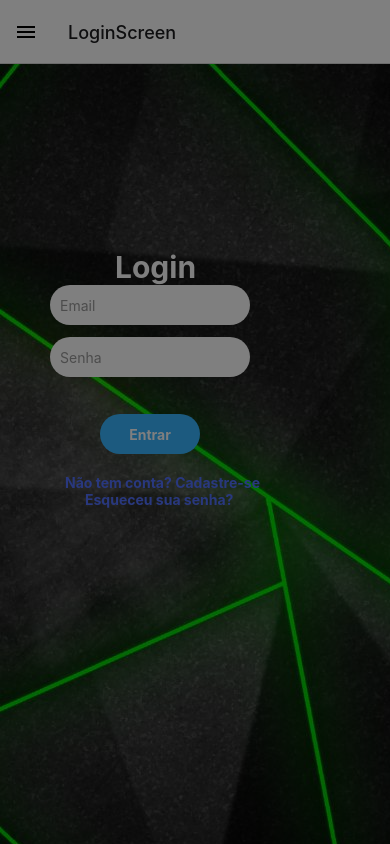
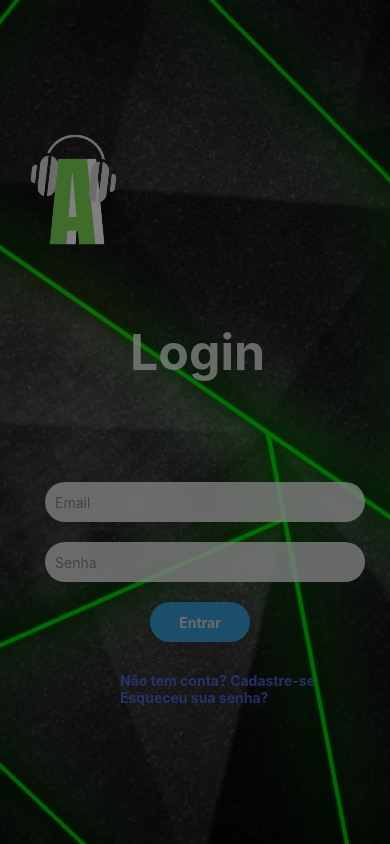
Before and after one commit to Leandrotecnologo/Alpha, a React Native app: screen /LoginScreen in a window 390 px wide. Built offline with nearby package versions, Linux system fonts and the light colour scheme.

Commit message:
arrumando style

```diff
--- a/src/index.jsx
+++ b/src/index.jsx
@@ -9,7 +9,8 @@ import LoginScreen from './screens/LoginScreen';
 import EsqueceuScreen from './screens/EsqueceuScreen';
 import CadScreen from './screens/CadScreen';
 import LogoScreen from './screens/LogoScreen';
-
+import { createStackNavigator } from '@react-navigation/stack';
+const Stack = createStackNavigator();
 const Drawer = createDrawerNavigator();
 
 export default function Index() {
@@ -19,23 +20,41 @@ export default function Index() {
     setIsLoggedIn(true);
   };
 
+
   return (
     <NavigationContainer>
         <Drawer.Navigator
     initialRouteName="Logo"
     useLegacyImplementation
-    drawerStyle={{
-      backgroundColor: 'green',
+    screenOptions={{
+      headerShown: false,
+      drawerStyle: {
+
+           backgroundColor: "#76BB39",
+           color: 'white',
+           fontWeight: 'bold',
+           width: 240,
+
+
+
+          }
+
     }}
   >
-    <Drawer.Screen name="LoginScreen" component={LoginScreen} />
-     <Drawer.Screen name="EsqueceuScreen" component={EsqueceuScreen} />
-        <Drawer.Screen name="Cadastrar" component={CadScreen} />
+
         <Drawer.Screen name="Inicio" component={InicioScreen} />
         <Drawer.Screen name="Programação" component={ProgramScreen} />
         <Drawer.Screen name="Locutores" component={LocutoresScreen} />
         <Drawer.Screen name="Contatos" component={ContatoScreen} />
-        <Drawer.Screen name="Logo" component={LogoScreen} />
+        <Drawer.Screen name="Logo" options={{
+      drawerLabel:() => null, }} component={LogoScreen} />
+        <Stack.Screen name="LoginScreen"  options={{
+      drawerLabel:() => null,
+    }} component={LoginScreen} />
+     <Drawer.Screen name="EsqueceuScreen" options={{
+      drawerLabel:() => null, }} component={EsqueceuScreen} />
+        <Drawer.Screen name="Cadastrar" options={{
+      drawerLabel:() => null, }} component={CadScreen} />
         </Drawer.Navigator>
 
 
--- a/src/screens/LoginScreen.jsx
+++ b/src/screens/LoginScreen.jsx
@@ -6,8 +6,10 @@ import {
   TouchableOpacity,
   View,
   ImageBackground,
+  Image,
 } from "react-native";
 import image from "../../assets/Fundao.jpg";
+import logo from "../../assets/Logo.png";
 
 const imageURI = image;
 
@@ -15,38 +17,35 @@ const LoginScreen = ({ navigation }) => {
   const [email, setEmail] = useState("");
   const [password, setPassword] = useState("");
 
-
   const handleLogin = () => {
     // Implement the authentication logic here
     // ...
 
     // Navigate to the home screen
-    navigation.navigate('Inicio');
+    navigation.navigate("Inicio");
   };
-
-
 
   const handlePress = () => {
     // Navegue para o componente CadScreen quando o botão for pressionado
-    navigation.navigate('Cadastrar')
-  }
+    navigation.navigate("Cadastrar");
+  };
   const handlePressed = () => {
     // Navegue para o componente CadScreen quando o botão for pressionado
-
-    navigation.navigate('EsqueceuScreen');
-  }
-
+    navigation.navigate("EsqueceuScreen");
+  };
 
   return (
     <View style={styles.container}>
-    <ImageBackground source={imageURI} style={styles.backgroundImage}>
-        <View style={styles.formContainer}>
+      <ImageBackground source={imageURI} style={styles.backgroundImage}>
+      <Image source={logo} style={styles.logo} />
+        <View style={styles.overlay}>
 
-          <View style={styles.fundo}>
+          <Text style={styles.tex}>Login</Text>
 
+          <View style={styles.formContainer}>
+            <View style={styles.logoContainer}>
 
-            <Text style={styles.tex}>Login</Text>
-
+            </View>
 
             <TextInput
               style={styles.input}
@@ -74,11 +73,8 @@ const LoginScreen = ({ navigation }) => {
               <Text style={styles.link}>Não tem conta? Cadastre-se</Text>
             </TouchableOpacity>
 
-
-
             <TouchableOpacity onPress={handlePressed}>
               <Text style={styles.lin}>Esqueceu sua senha?</Text>
-
             </TouchableOpacity>
           </View>
         </View>
@@ -86,7 +82,6 @@ const LoginScreen = ({ navigation }) => {
     </View>
   );
 };
-
 
 const styles = StyleSheet.create({
   container: {
@@ -97,21 +92,41 @@ const styles = StyleSheet.create({
     resizeMode: "cover",
     justifyContent: "center",
   },
+  overlay: {
+
+    opacity: 0.8,
+    height: 450,
+    borderRadius: 20,
+  },
+
+  logoContainer: {
+    justifyContent: "center",
+    alignItems: "center",
+    marginTop: 40,
+    marginLeft: 50,
+  },
+  logo: {
+    width: 150,
+    height: 150,
+    resizeMode: "contain",
+  },
+
   tex: {
     color: "#fff",
     fontWeight: "bold",
-    marginLeft: 115,
-    fontSize: 30,
+    marginLeft: 130,
+    fontSize: 50,
+    marginTop: 50,
   },
   link: {
     color: "#5271FF",
     fontWeight: "bold",
-    marginLeft: 65,
+    marginLeft: 120,
   },
   lin: {
     color: "#5271FF",
     fontWeight: "bold",
-    marginLeft: 85,
+    marginLeft: 120,
 
   },
   formContainer: {
@@ -121,12 +136,13 @@ const styles = StyleSheet.create({
   },
   input: {
     height: 40,
-    marginBottom: 12,
+    marginBottom: 0,
+    borderRadius: 20,
     paddingHorizontal: 10,
-    borderRadius: 400,
     backgroundColor: "#fff",
-    width: 200,
-    marginLeft: 50,
+    width: 320,
+    marginLeft: 45,
+    marginTop: 20,
   },
   button: {
     height: 40,
@@ -135,9 +151,9 @@ const styles = StyleSheet.create({
     justifyContent: "center",
     alignItems: "center",
     width: 100,
-    marginLeft: 100,
-    marginTop: 25,
-    marginBottom: 20,
+    marginLeft: 150,
+    marginTop: 20,
+    marginBottom: 30,
   },
   buttonText: {
     color: "#fff",
```
